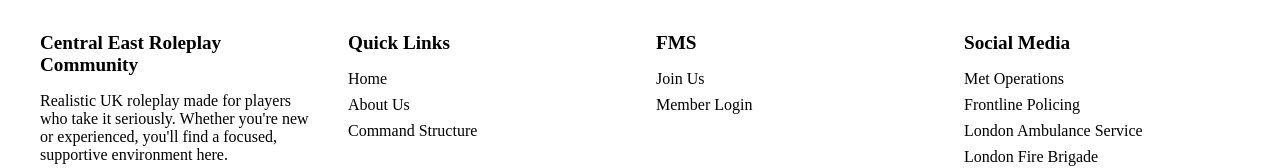
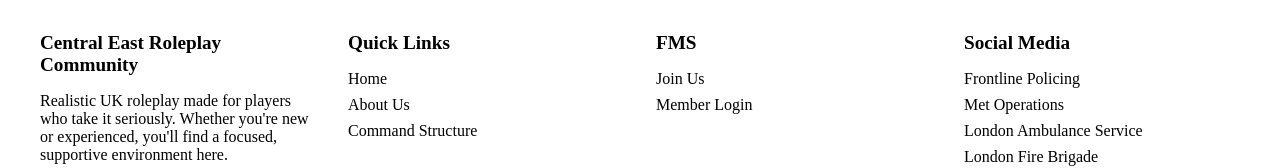
Before and after one commit to Jamesb123456/CERPC-Website, a React (Create React App) app: page /command-structure in a window 1280 px wide. Shown: the part 1277-1445 px from the top of the page. Built offline with nearby package versions, Linux system fonts and the light colour scheme; the HTML template or start-up script is replaced by a standard one.

Commit message:
ui(footer): update component

```diff
--- a/src/components/Footer.js
+++ b/src/components/Footer.js
@@ -124,8 +124,8 @@ const Footer = () => {
         <FooterSection>
           <h3>Social Media</h3>
           <ul>
+            <li><a href="https://x.com/CentralEast_FL" target="_blank" rel="noopener noreferrer">Frontline Policing</a></li>
             <li><a href="https://x.com/CentralEast_MO" target="_blank" rel="noopener noreferrer">Met Operations</a></li>
-            <li><a href="https://x.com/CentralEast_FL" target="_blank" rel="noopener noreferrer">Frontline Policing</a></li>
             <li><a href="https://x.com/CentralEast_LAS" target="_blank" rel="noopener noreferrer">London Ambulance Service</a></li>
             <li><a href="https://x.com/CentralEast_LFB" target="_blank" rel="noopener noreferrer">London Fire Brigade</a></li>
           </ul>
```
